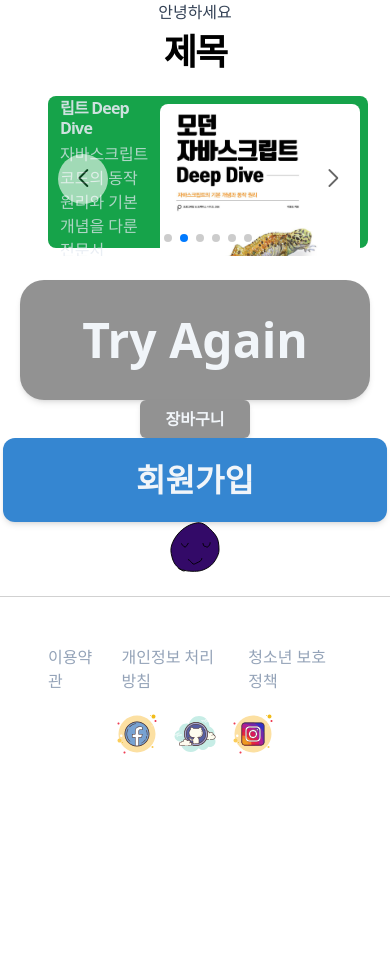
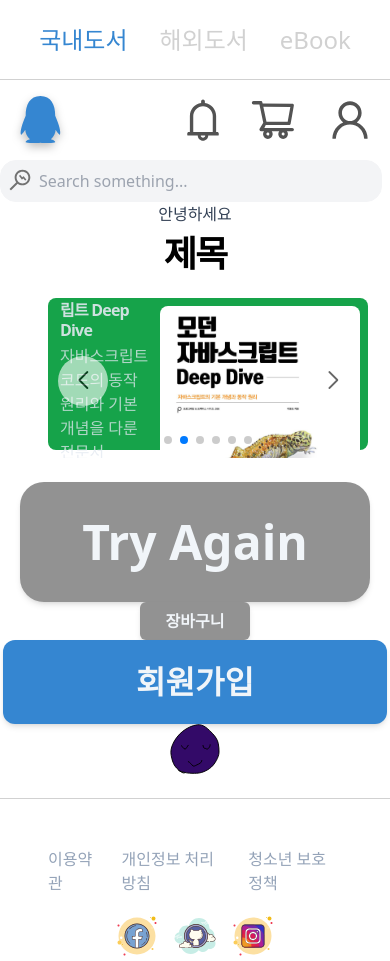
Before and after one commit to HanriverProject/frontend, a Next.js app in the folder client/: page / in a window 390 px wide. Before the commit the page ends 844 px from the top, so only its background shows below. Built offline with nearby package versions, Linux system fonts and the light colour scheme.

Commit message:
refactor: Header 컴포넌트 반응형 css 수정

```diff
--- a/client/src/app/layout.tsx
+++ b/client/src/app/layout.tsx
@@ -20,7 +20,7 @@ export default function RootLayout({
     <html lang="en">
       <body>
         <Providers>
-          {/* <Header /> */}
+          <Header />
           {children}
           <Footer />
         </Providers>
--- a/client/src/components/layouts/Header.tsx
+++ b/client/src/components/layouts/Header.tsx
@@ -10,7 +10,6 @@ import {
   headerTopLeft,
   headerTopRight,
   headerIconList,
-  HeaderTopProps,
   HeaderIconListItemProps,
 } from '../../constants/headerConstants';
 
@@ -28,8 +27,8 @@ const HeaderListItem = ({ filter, text, link }: HeaderListItemProps) => {
     <li>
       <Link href={link}>
         <span
-          className={`text-2xl text-slate-lightgrey ${
-            filter === text ? 'text-accent-blue' : ''
+          className={`text-2xl ${
+            filter === text ? 'text-accent-blue' : 'text-slate-lightgrey'
           }`}
         >
           {text}
@@ -103,7 +102,7 @@ const Header: FC<HeaderProps> = ({}) => {
                 style={logoDropShadow}
                 alt="Logo Image"
               />
-              <div className="hidden font-bold text-4xl lg:block">
+              <div className="hidden font-bold text-2xl lg:block">
                 <span className="text-accent-blue">HAN</span>
                 RIVER BOOKS
               </div>
@@ -114,7 +113,7 @@ const Header: FC<HeaderProps> = ({}) => {
             className="shrink w-full flex items-start mr-2 p-2 border rounded-2xl border-gray-100 bg-gray-100 md:w-64 order-last md:-order-none"
           >
             <button>
-              <Image src={search} width={36} height={36} alt="Search Icon" />
+              <Image src={search} width={24} height={24} alt="Search Icon" />
             </button>
             <input
               type="text"
```
